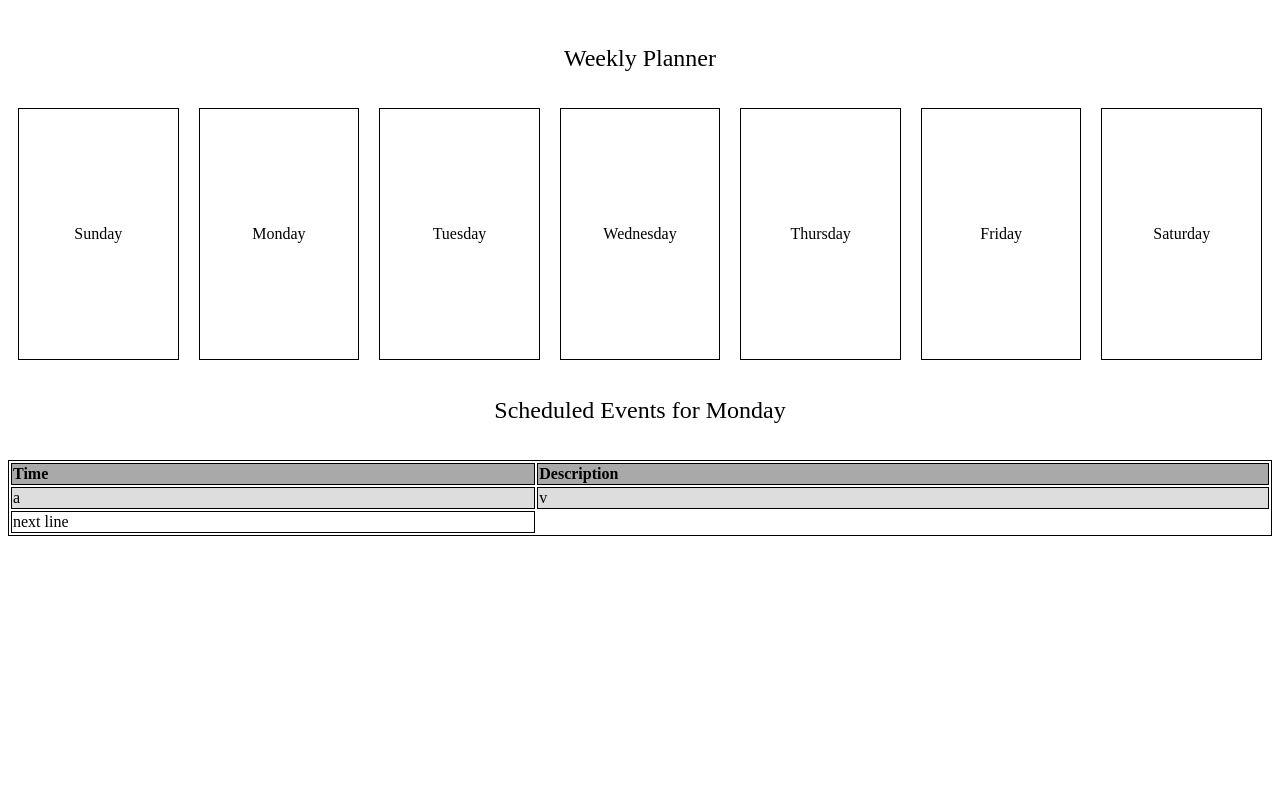
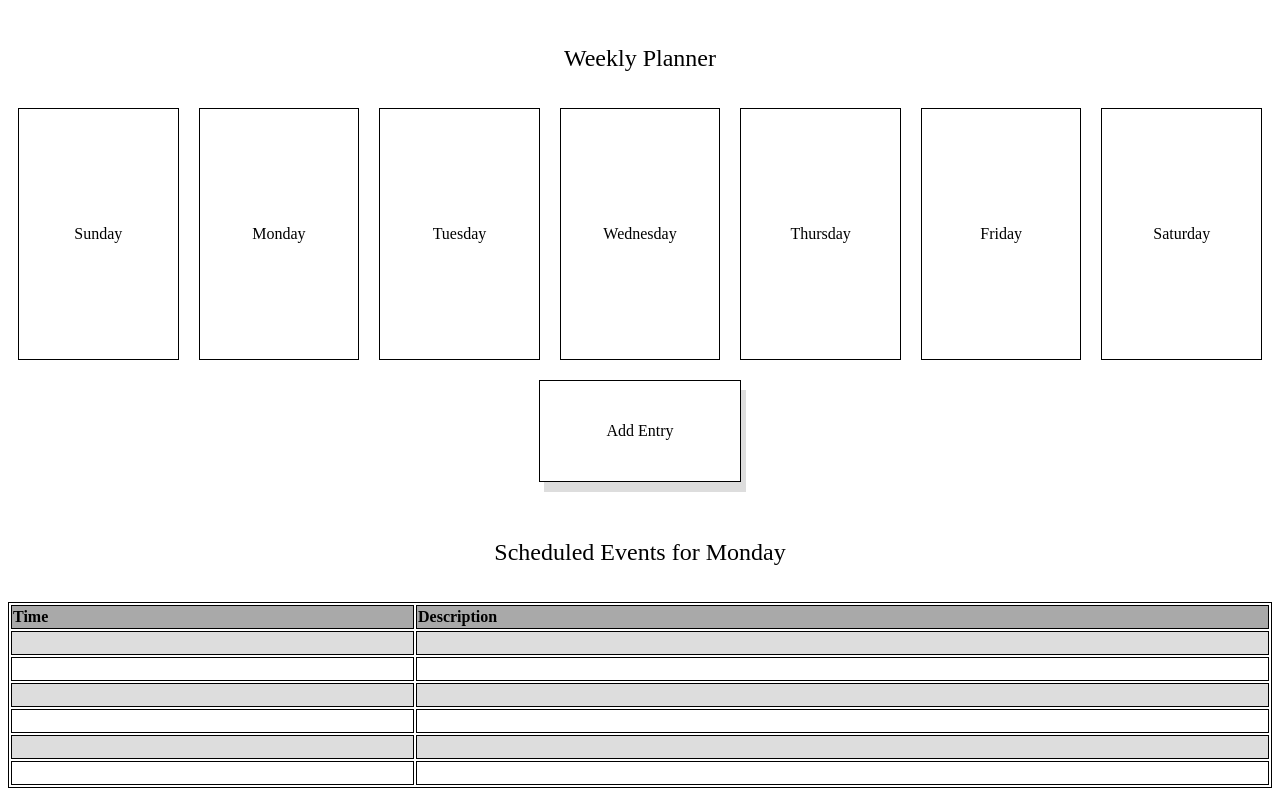
Before and after one commit to B-Chavez/week-planner, a plain HTML site: page index.html in a window 1280 px wide. Drawn offline with Linux system fonts and the light colour scheme.

Commit message:
second commit

```diff
--- a/index.html
+++ b/index.html
@@ -18,7 +18,9 @@
             <div class="day">Friday</div>
             <div class="day">Saturday</div>
         </div>
-        <div class="button"></div>
+        <div class="buttonContainer">
+            <div class="button">Add Entry</div>
+        </div>
         <header>Scheduled Events for Monday</header>
         <table>
             <tr>
@@ -30,11 +32,28 @@
                 </th>
             </tr>
             <tr>
-                <td>a</td>
-                <td>v</td>
+                <td></td>
+                <td></td>
             </tr>
             <tr>
-                <td>next line</td>
+                <td></td>
+                <td></td>
+            </tr>
+            <tr>
+                <td></td>
+                <td></td>
+            </tr>
+            <tr>
+                <td></td>
+                <td></td>
+            </tr>
+            <tr>
+                <td></td>
+                <td></td>
+            </tr>
+            <tr>
+                <td></td>
+                <td></td>
             </tr>
         </table>
     </div>
--- a/style.css
+++ b/style.css
@@ -37,4 +37,23 @@ table {
 
   td, th {
     border: 1px solid black;
+    height: 20px;
    }
+
+
+.button{
+    height: 100px;
+    width: 200px;
+    border: 1px solid black;
+    display: flex;
+    justify-content: center;
+    align-items: center;
+    box-shadow: 5px 10px #dddddd;
+}
+
+.buttonContainer{
+    display: flex;
+    justify-content: center;
+    align-items: center;
+    margin: 20px 0;
+}
```
